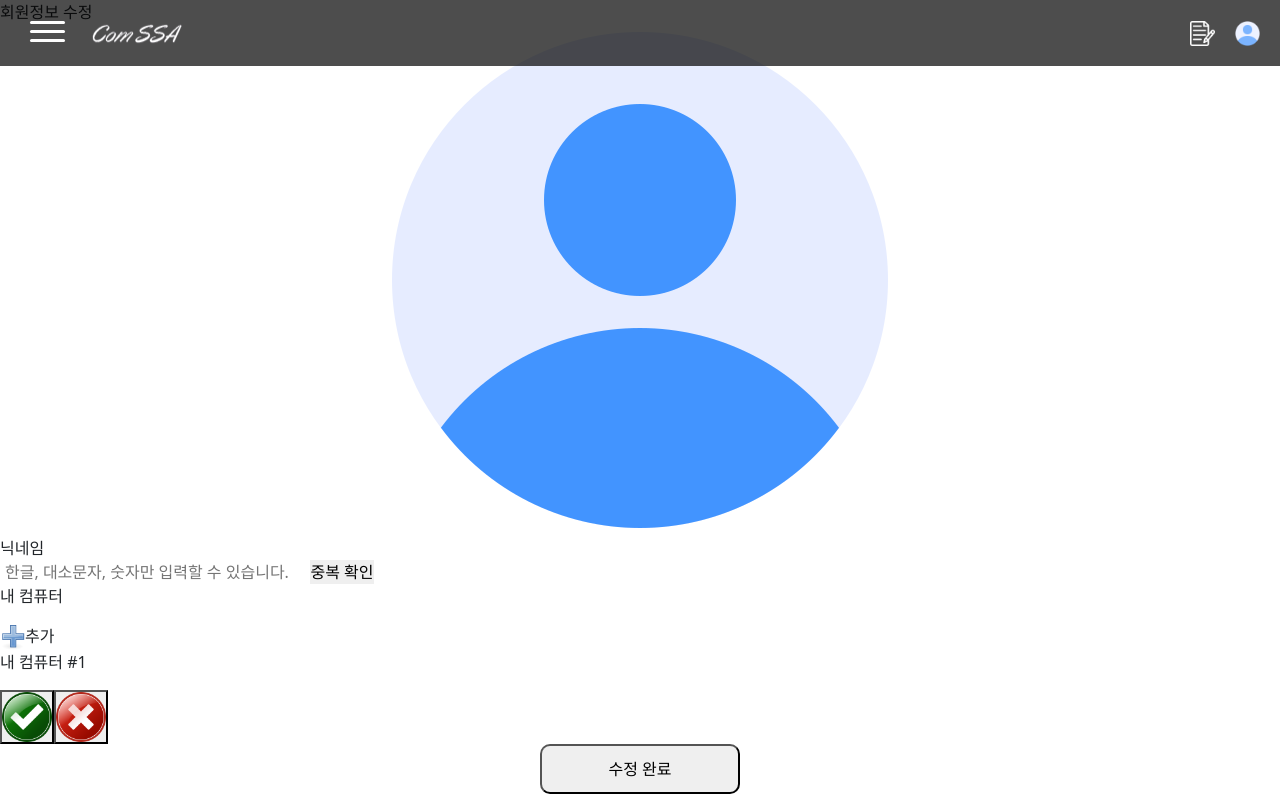
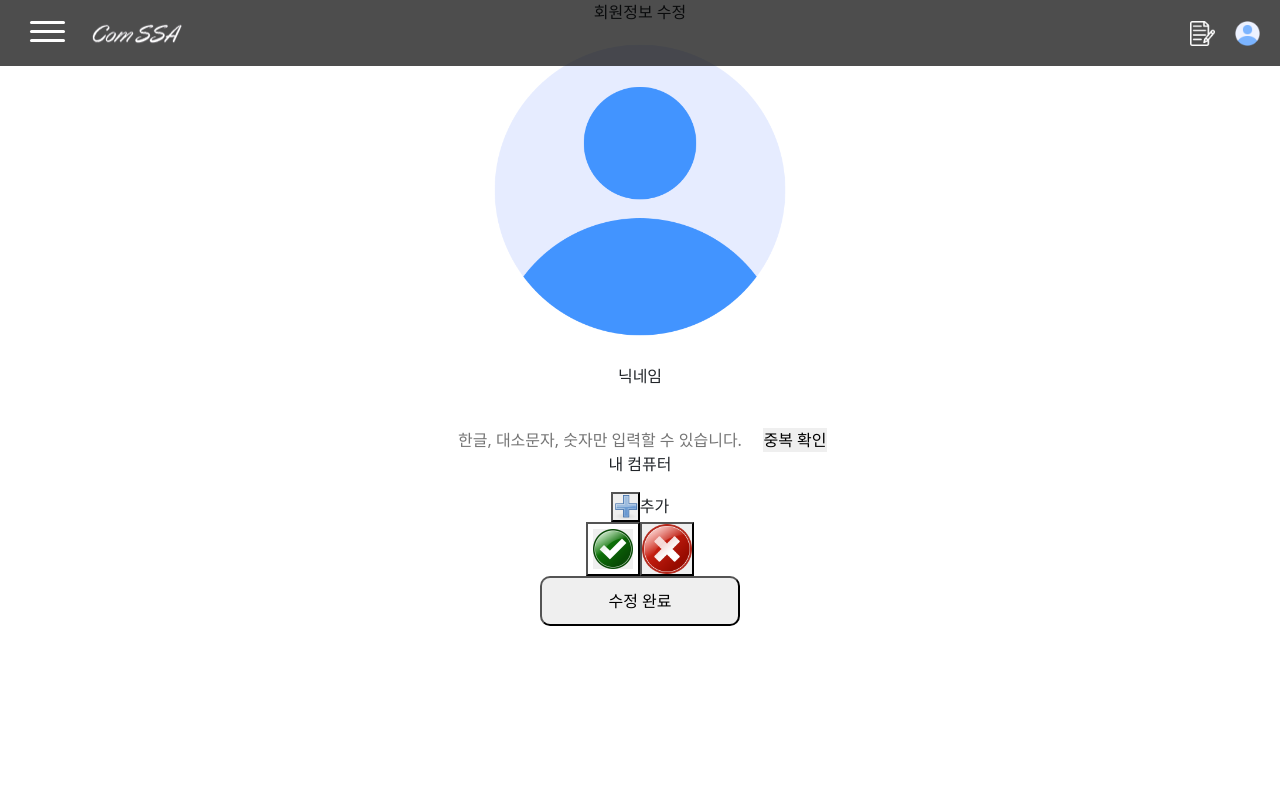
Before and after one commit to hj-kim0/SSAFY_PJT3, a React (Create React App) app in the folder frontend/: page /userinfo in a window 1280 px wide. Built offline with nearby package versions, Linux system fonts and the light colour scheme.

Commit message:
frontend # style : 로그인, 가입 확인, 유저 정보 페이지 css 일부 추가

```diff
--- a/frontend/src/screens/JoinSuccess.css
+++ /dev/null
@@ -1,23 +0,0 @@
-.CssAlign {
-    width: 100%;
-    text-align: center;
-    display: flex;
-    align-items: center;
-    height: 100%;
-}
-
-.SuccessCheck {
-    size: 10%;
-
-}
-
-.SuccessText {
-    text-align: center;
-    border: solid;
-}
-
-.SuccessMessage {
-    text-align: center;
-    border: solid;
-    color: #808080;
-}
--- a/frontend/src/screens/JoinSuccess.jsx
+++ b/frontend/src/screens/JoinSuccess.jsx
@@ -1,17 +1,18 @@
 import React from "react";
 import Success from "../assets/images/login/CheckBox.png";
-import Styles from "./JoinSuccess.css";
 
 export default function JoinSuccess() {
   return (
-    <div className={Styles.CssAlign}>
-      <div className={Styles.SuccessCheck}>
+    <div align="center">
+      <div>
         <img src={Success} alt="가입이 완료되었습니다" />
       </div>
-      <div className={Styles.SuccessText}>
+      <div>
+        <br />
+        <br />
+        <br />
         <p>회원가입 완료!</p>
-      </div>
-      <div className={Styles.SuccessMessage}>
+        <br />
         <p>추가 정보 입력을 통해</p>
         <p>내 컴퓨터를</p>
         <p>추가할 수 있습니다.</p>
--- a/frontend/src/screens/Login.jsx
+++ b/frontend/src/screens/Login.jsx
@@ -10,32 +10,24 @@ const KAKAO_AUTH_URI = `https://kauth.kakao.com/oauth/authorize?client_id=${REST
 
 export default function Login() {
   return (
-    <div>
+    <div align="center">
       <div>
         <img
-          style={{
-            display: "block",
-            margin: "auto",
-          }}
+          height="300px"
+          width="400px"
+          border={{ width: "300px", color: "white", style: "solid" }}
           src={Logo}
           alt="컴싸에 오신 것을 환영합니다"
         />
         <div>
-          <img
-            style={{
-              display: "block",
-              margin: "auto",
-            }}
-          ></img>
-        </div>
-        <div>
+          <br />
+          <br />
+          <br />
           <a href={KAKAO_AUTH_URI} aria-label="Kakao">
             <img
               style={{
                 width: "400px",
                 height: "50px",
-                display: "block",
-                margin: "auto",
               }}
               src={KakaoLogin}
               alt="본 사이트는 카카오 로그인만을 지원하고 있습니다"
--- a/frontend/src/screens/UserInfo.jsx
+++ b/frontend/src/screens/UserInfo.jsx
@@ -1,4 +1,4 @@
-import { Checkbox } from "@mui/material";
+import { Box, Checkbox } from "@mui/material";
 import React from "react";
 import ComAdd from "../assets/images/login/Add.png";
 import ComDelete from "../assets/images/login/Delete.png";
@@ -8,18 +8,26 @@ import { border, display } from "@mui/system";
 
 export default function UserInfo() {
   return (
+    <div align="center">
       <div>
-      <div>회원정보 수정</div>
+        <p>회원정보 수정</p>
+      </div>
       <div>
         <img
-          style={{ display: "block", margin: "auto" }}
+          width="300px"
+          height="300px"
+          border={{ width: "50px", color: "white", style: "solid" }}
           src={ProfilePicture}
           alt="이 곳에 프로필 사진이 들어갑니다"
         />
       </div>
-      <div>닉네임</div>
+      <div>
+        <br />
+        <p>닉네임</p>
+      </div>
       <div>
         <div>
+          <br />
           <input
             type="text"
             name="NickName"
@@ -27,7 +35,7 @@ export default function UserInfo() {
             style={{
               width: "25%",
               display: "inline",
-              border: "none",
+              border: "0",
               paddingLeft: "5px",
               outline: "none",
               boxSizing: "border-box",
@@ -55,15 +63,17 @@ export default function UserInfo() {
         <div>
           <div>
             <p>내 컴퓨터</p>
+            <button>
               <img
                 src={ComputerAdd}
                 alt="견적을 맞춘 내 컴퓨터를 추가하려면 클릭"
                 style={{ height: "25px", width: "25px" }}
               />
+            </button>
             추가
           </div>
           <div>
-            <p>내 컴퓨터 #1</p>
+            <p style={{ display: "inline" }}></p>
             <button>
               <img
                 src={ComAdd}
@@ -74,7 +84,7 @@ export default function UserInfo() {
                   display: "inline",
                   margin: "auto",
                   marginright: "5%",
-                  border: "0 solid",
+                  border: "5px white solid",
                 }}
               />
             </button>
```
Lines whose indentation alone changed are shown as unchanged.
